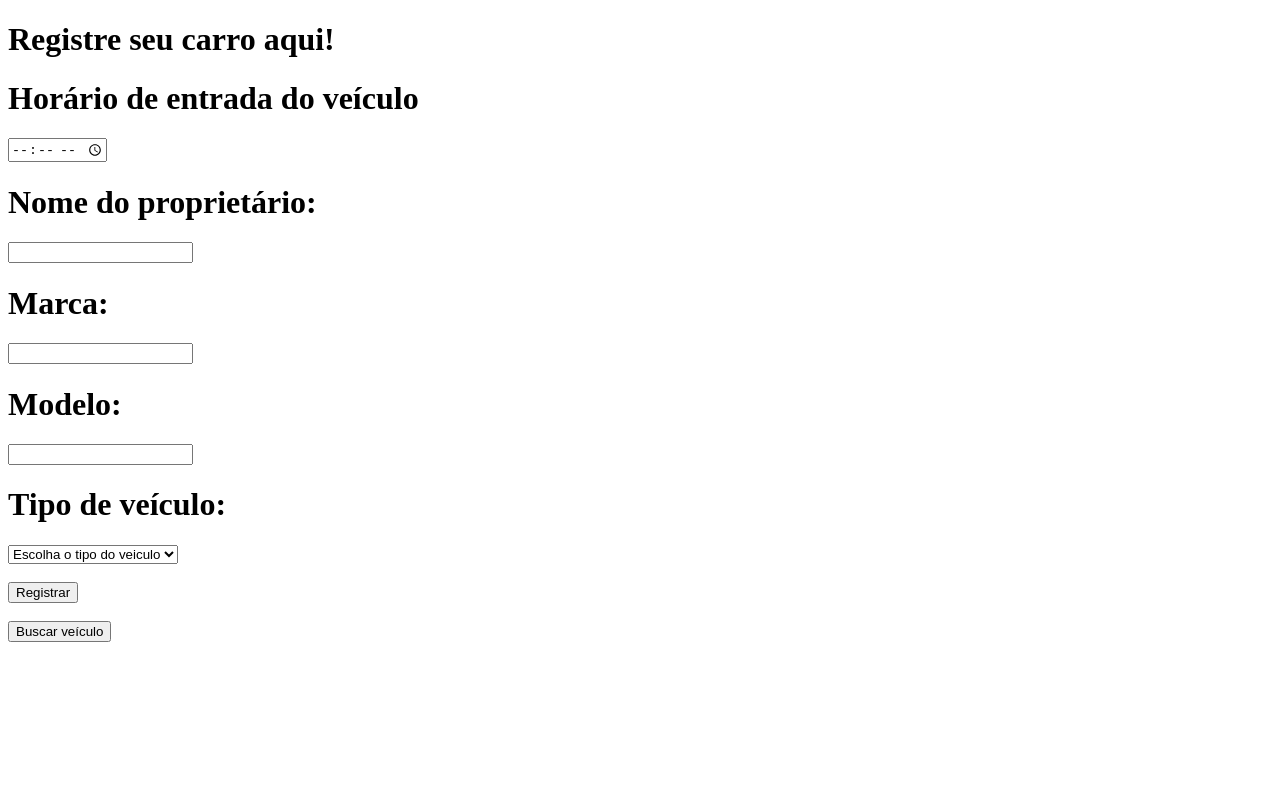
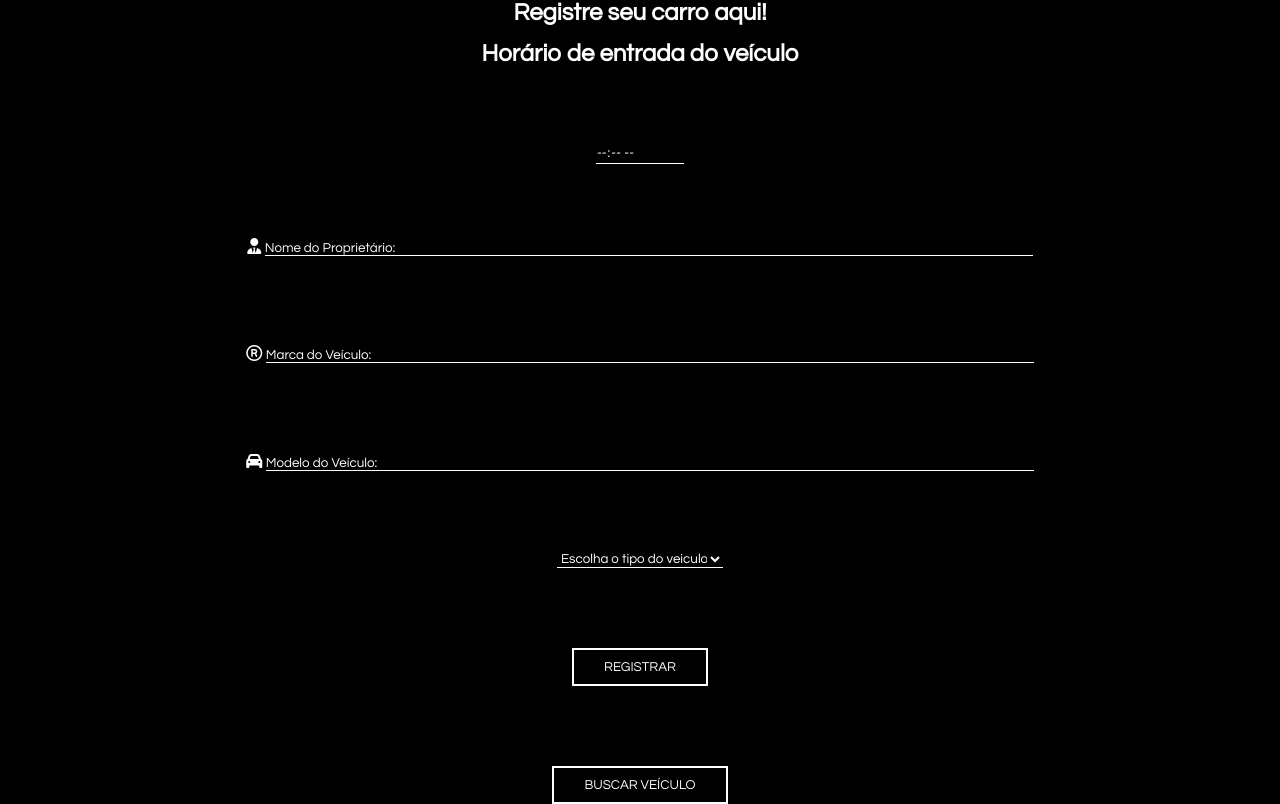
Before and after one commit to RichardKauan/Project-Reborn, a website: page www/index.html in a window 1280 px wide. Drawn offline with Linux system fonts and the light colour scheme.

Commit message:
Estilização da tela de registro

```diff
--- a/www/css/style.css
+++ b/www/css/style.css
@@ -1 +1,131 @@
-/**/
+*{
+  margin: 0;
+  padding: 0;
+  font-family: Century Gothic;
+}
+
+body{
+  background: black;
+  text-align: center;
+  color: white;
+}
+
+h1{
+  color: White;
+  font-size: 1.5em;
+  text-align: center;
+}
+
+input[type = "text"]{
+  width: 100%;
+  margin-top: 6%;
+  color: white;
+}
+
+
+ input[type = "text"]{
+  border: none;
+  background: none;
+  border-bottom: 1px solid white;
+  transition: .3s;
+  color: white;
+  width: 60%;
+}
+
+input[type = "time"]{
+  margin-top: 6%;
+  color: white;
+}
+
+ input[type = "time"]{
+  border: none;
+  background: none;
+  border-bottom: 1px solid white;
+  transition: .3s;
+  color: white;
+}
+
+
+.botoes-registra{
+  text-align: center;
+  margin-top: 5%;
+}
+
+button{
+  background: none;
+  border: 2px solid white;
+  padding: 10px 30px;
+  color: white;
+  text-transform: uppercase;
+  transition: .3s;
+}
+
+button{
+  background: none;
+  border: 2px solid white;
+  padding: 10px 30px;
+  color: white;
+  text-transform: uppercase;
+  margin-top: 5%;
+  transition: .3s;
+}
+
+button:focus{
+  background: white;
+  color: black;
+}
+
+button:focus{
+  background: white;
+  color: black;
+}
+
+input[type = "text"]:focus{
+  background: white;
+  color: black;
+  transition-delay: .3s;
+  width: 70%;
+  border-bottom: 2px solid black;
+  padding: 10px;
+}
+
+#selecionar{
+  color: white;
+}
+
+#selecionar{
+  margin-top: 5%;
+  border: none;
+  background: none;
+  border-bottom: 1px solid white;
+  transition: .3s;
+  color: white;
+}
+
+#selecionar selected{
+  transition: .3s;
+}
+
+option{
+  color: black;
+  transition: .3s;
+}
+
+button:focus,
+textarea:focus,
+input:focus,
+select:focus {
+border-color: none !important;
+outline: 0;
+-webkit-box-shadow: none !important;
+box-shadow: none !important;
+}
+
+input[type = "text"]:focus::-webkit-input-placeholder{
+  color: black;
+  transition-delay: .3s;
+}
+
+::-webkit-input-placeholder{
+  color: white;
+}
--- a/www/index.html
+++ b/www/index.html
@@ -5,27 +5,36 @@
   <meta name="viewport" content="width=device-width, initial-scale=1, maximum-scale=1, user-scalable=no">
   <meta http-equiv="Content-Security-Policy" content="default-src * data: gap: https://ssl.gstatic.com; style-src * 'unsafe-inline'; script-src * 'unsafe-inline' 'unsafe-eval'">
   <script src="components/loader.js"></script>
-  <script src="lib/onsenui/js/onsenui.min.js"></script>
+  <script src="https://kit.fontawesome.com/020bf3c159.js" crossorigin="anonymous"></script>
 
   <link rel="stylesheet" href="components/loader.css">
   <link rel="stylesheet" href="css/style.css">
 </head>
 <body>
   <h1>Registre seu carro aqui!</h1>
+  <br>
   <div class="registrar-info">
     <h1>Horário de entrada do veículo</h1><input type="time">
     <br>
-    <h1>Nome do proprietário:</h1><input type="text">
+    <div id="nome">
+      <i class="fas fa-user-tie"></i>
+      <input type="text" placeholder="Nome do Proprietário:">
+    </div>
     <br>
-    <h1>Marca:</h1><input type="text">
+    <div id="marca">
+      <i class="far fa-registered"></i>
+      <input type="text" placeholder="Marca do Veículo:">
+    </div>
     <br>
-    <h1>Modelo:</h1><input type="text">
+    <div id="modelo">
+      <i class="fas fa-car"></i>
+      <input type="text" placeholder="Modelo do Veículo:">
+    </div>
     <br>
-    <h1>Tipo de veículo:</h1><select name="" id="">
+    <select name="" id="selecionar">
       <option value="" disabled selected>Escolha o tipo do veiculo</option>
-      <option value="1">Carro</option>
-      <option value="2">Moto</option>
-      <option value="3">Caminhão</option>
+      <option value="carro">Carro</option>
+      <option value="moto">Moto</option>
     </select>
 
   </div>
```
